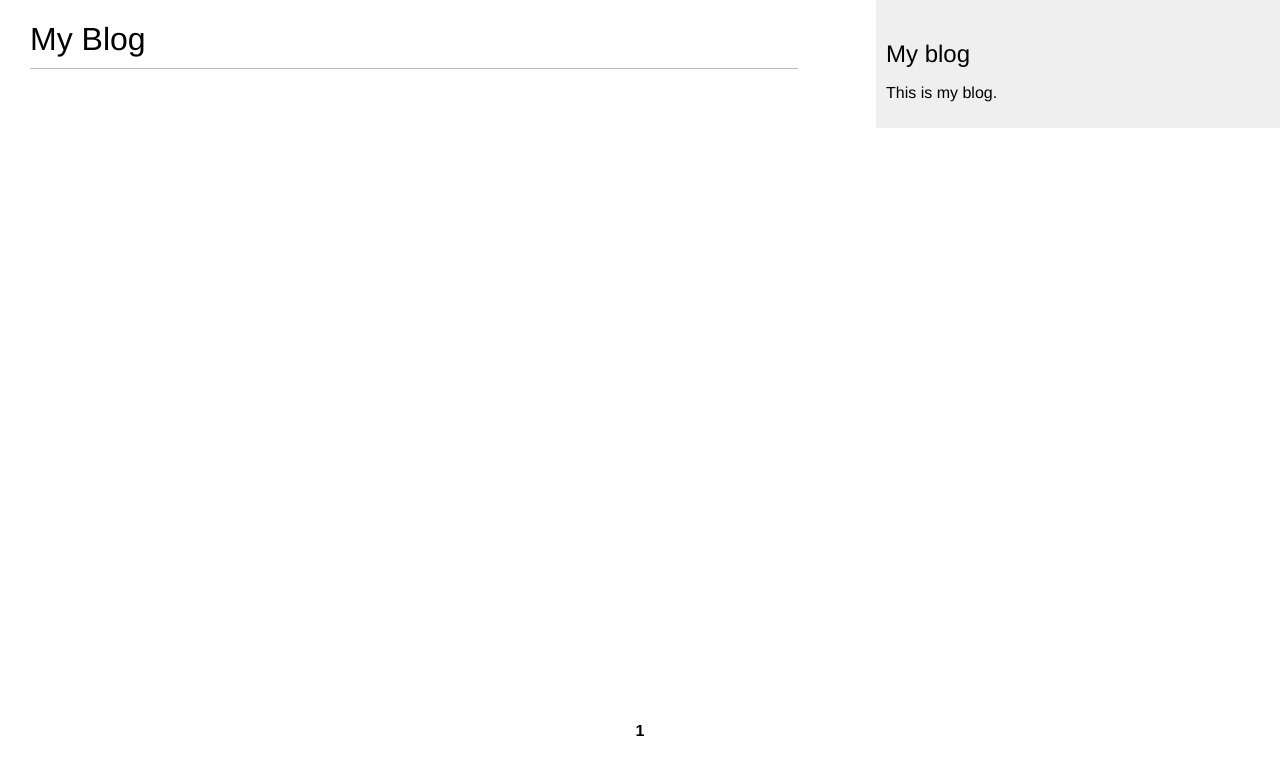
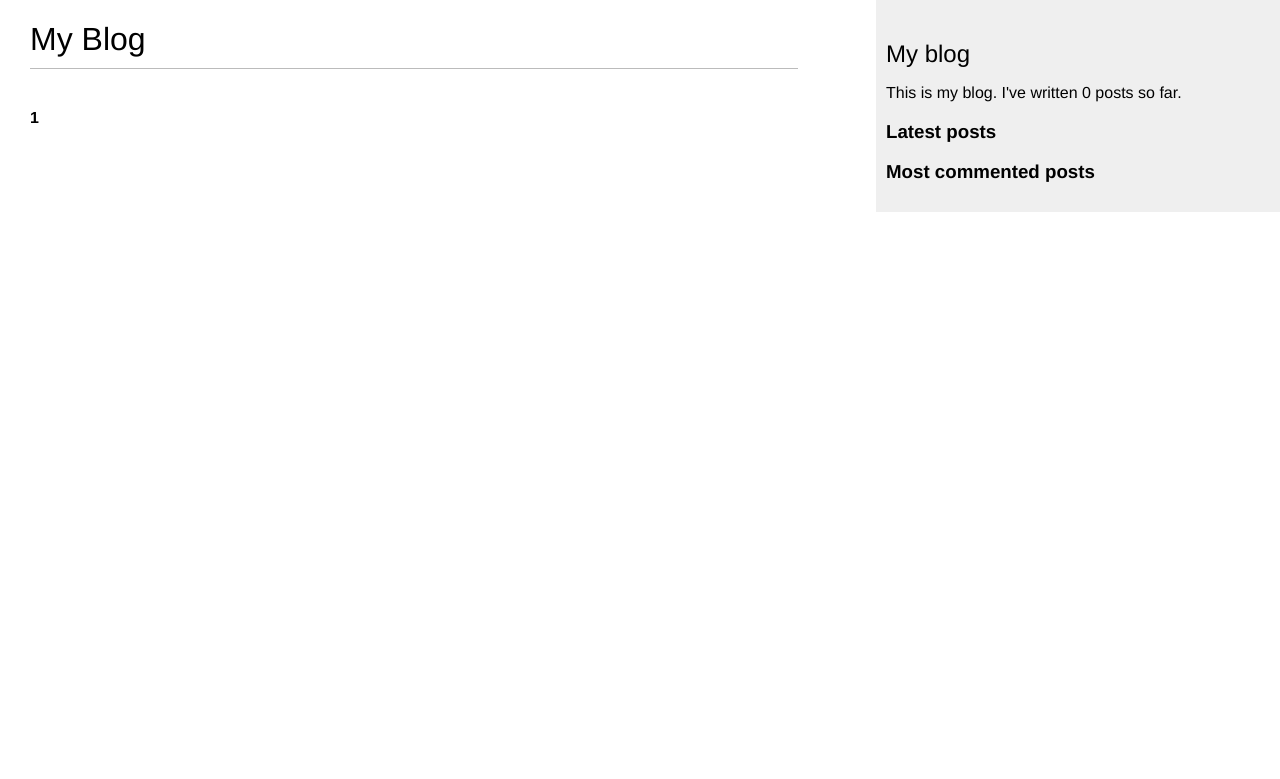
Before and after one commit to StanleyIG/Django_blogging_app, a Django app: page /blog/ in a window 1280 px wide. Shown: the top 779 px of the page. Run offline with Django 4.2, Linux system fonts and the light colour scheme; data that the repository does not hold is empty.

Commit message:
add mark dawn filter, tags filter (#5)
stage 5 ready

```diff
--- a/blog/templates/blog/base.html
+++ b/blog/templates/blog/base.html
@@ -1,12 +1,11 @@
+{% load blog_tags %}
 {% load static %}
 <!DOCTYPE html>
 <html>
-
 <head>
   <title>{% block title %}{% endblock %}</title>
-    <link rel="stylesheet" href="{% static 'css/blog.css' %} " >
+  <link href="{% static 'css/blog.css' %}" rel="stylesheet">
 </head>
-
 <body>
   <div id="content">
     {% block content %}
@@ -14,8 +13,20 @@
   </div>
   <div id="sidebar">
     <h2>My blog</h2>
-        <p>This is my blog.</p>
+    <p>
+      This is my blog.
+      I've written {% total_posts %} posts so far.
+    <h3>Latest posts</h3>
+    {% show_latest_posts 3 %}
+    <h3>Most commented posts</h3>
+    {% get_most_commented_posts as most_commented_posts %}
+    <ul>
+      {% for post in most_commented_posts %}
+        <li>
+          <a href="{{ post.get_absolute_url }}">{{ post.title }}</a>
+        </li>
+      {% endfor %}
+    </ul>
   </div>
 </body>
-
 </html>
--- /dev/null
+++ b/blog/templates/blog/post/latest_posts.html
@@ -0,0 +1,7 @@
+<ul>
+    {% for post in latest_posts %}
+      <li>
+        <a href="{{ post.get_absolute_url }}">{{ post.title }}</a>
+      </li>
+    {% endfor %}
+  </ul>
--- a/blog/templates/blog/post/list.html
+++ b/blog/templates/blog/post/list.html
@@ -1,5 +1,8 @@
 {% extends "blog/base.html" %}
+{% load blog_tags %}
+
 {% block title %}My Blog{% endblock %}
+
 {% block content %}
   <h1>My Blog</h1>
   {% if tag %}
@@ -23,9 +26,7 @@
     <p class="date">
       Published {{ post.publish }} by {{ post.author }}
     </p>
-{{ post.body|truncatewords:30|linebreaks }}
+    {{ post.body|markdown|truncatewords_html:30 }}
   {% endfor %}
-<div class="pagination-block">
   {% include "pagination.html" with page=posts %}
-</div>
 {% endblock %}
--- /dev/null
+++ b/blog/templatetags/blog_tags.py
@@ -0,0 +1,31 @@
+from django import template
+from django.db.models import Count
+from django.utils.safestring import mark_safe
+import markdown
+from ..models import Post
+
+
+register = template.Library()
+
+
+@register.simple_tag
+def total_posts():
+    return Post.published.count()
+
+
+@register.inclusion_tag('blog/post/latest_posts.html')
+def show_latest_posts(count=5):
+    latest_posts = Post.published.order_by('-publish')[:count]
+    return {'latest_posts': latest_posts}
+
+
+@register.simple_tag
+def get_most_commented_posts(count=5):
+    return Post.published.annotate(
+               total_comments=Count('comments')
+           ).order_by('-total_comments')[:count]
+
+
+@register.filter(name='markdown')
+def markdown_format(text):
+    return mark_safe(markdown.markdown(text))
--- a/blog/views.py
+++ b/blog/views.py
@@ -6,6 +6,7 @@ from django.views.generic import ListView
 from .forms import EmailPostForm, CommentForm
 from django.core.mail import send_mail
 from django.views.decorators.http import require_POST
+from django.db.models import Count
 from taggit.models import Tag
 import os
 from dotenv import load_dotenv
@@ -53,11 +54,19 @@ def post_detail(request, year, month, day, post):
     # Форма для комментирования пользователями
     form = CommentForm()
 
+    # Список схожих постов
+    post_tags_ids = post.tags.values_list('id', flat=True)
+    similar_posts = Post.published.filter(tags__in=post_tags_ids)\
+                                  .exclude(id=post.id)
+    similar_posts = similar_posts.annotate(same_tags=Count('tags'))\
+                                .order_by('-same_tags','-publish')[:4]
+
     return render(request,
                   'blog/post/detail.html',
                   {'post': post,
                    'comments': comments,
-                   'form': form})
+                   'form': form,
+                   'similar_posts': similar_posts})
 
 
 class PostListView(ListView):
```
Also changed, not shown: blog/templates/blog/post/detail.html (+12 -1 lines), blog/templatetags/__init__.py (added), readme.md (added). Lines whose indentation alone changed are shown as unchanged.
